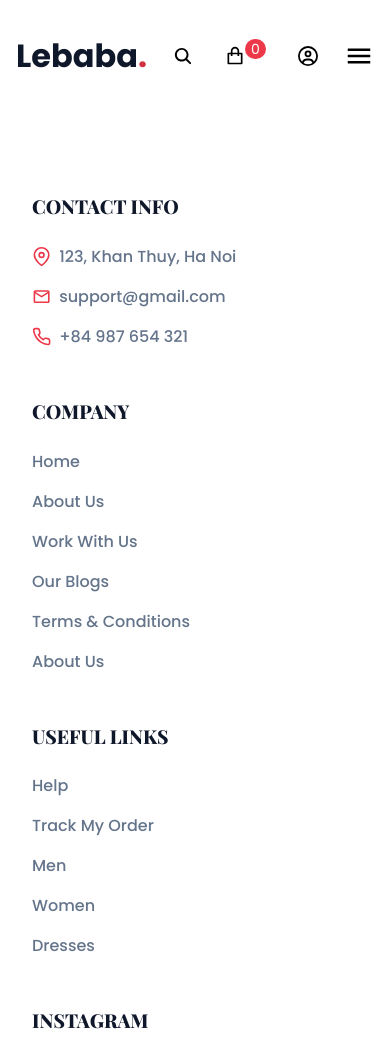
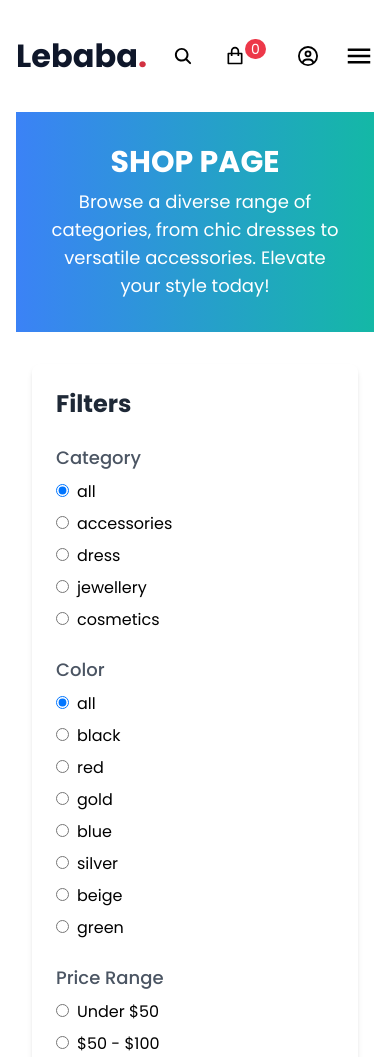
Before and after one commit to AshikurZaman01/Lebaba-Ecommerce-React-App, a React (Vite) app: page /shop in a window 390 px wide. Shown: the top 1057 px of the page. Built offline with nearby package versions, Linux system fonts and the light colour scheme.

Commit message:
add Filtering in the shop section

```diff
--- a/src/Components/Pages/SearchProducts/SearchProducts.jsx
+++ b/src/Components/Pages/SearchProducts/SearchProducts.jsx
@@ -3,62 +3,63 @@ import productsData from "../../../assets/data/products.json";
 import ProductCards from "../Shop/ProductCards/ProductCards";
 
 const SearchProducts = () => {
+
     const [searchQuery, setSearchQuery] = useState("");
-    const [filteredProducts, setFilteredProducts] = useState(productsData);  // Initialize with all products
+    const [filteredProducts, setFilteredProducts] = useState(productsData);
 
     useEffect(() => {
         if (searchQuery === "") {
-            setFilteredProducts(productsData); // Show all products if no search query
+            setFilteredProducts(productsData);
         } else {
             const filtered = productsData.filter(
                 (product) =>
                     product.name.toLowerCase().includes(searchQuery.toLowerCase()) ||
                     product.category.toLowerCase().includes(searchQuery.toLowerCase())
             );
-            setFilteredProducts(filtered); // Filtered products based on search
+            setFilteredProducts(filtered);
         }
-    }, [searchQuery]); // Runs whenever searchQuery changes
+    }, [searchQuery]);
 
     return (
         <>
-            {/* Section for heading and subheader */}
-            <section className="bg-gradient-to-r from-purple-400 via-pink-500 to-red-500 text-white py-12">
-                <div className="max-w-7xl mx-auto px-4 text-center">
-                    <h2 className="text-3xl font-extrabold capitalize">Search Products</h2>
-                    <p className="mt-4 text-lg max-w-2xl mx-auto">
-                        Browse a diverse range of categories, from chic dresses to versatile accessories. Elevate your style today!
+            <section className="bg-gradient-to-r from-purple-400 via-pink-500 to-red-500 text-white py-16">
+                <div className="max-w-7xl mx-auto px-6 text-center">
+                    <h2 className="text-4xl font-extrabold tracking-tight">Search Products</h2>
+                    <p className="mt-4 text-xl max-w-2xl mx-auto">
+                        Explore a wide variety of products across different categories. Find your perfect style today!
                     </p>
                 </div>
             </section>
 
-            {/* Section for search bar */}
-            <section className="bg-white py-12">
-                <div className="max-w-4xl mx-auto px-4">
+            {/* Search Section */}
+            <section className="bg-white py-16">
+                <div className="max-w-4xl mx-auto px-6">
                     <div className="flex flex-col md:flex-row justify-between items-center space-y-4 md:space-y-0">
                         <input
                             type="text"
-                            placeholder="Search For Products..."
+                            placeholder="Search for products..."
                             value={searchQuery}
                             onChange={(e) => setSearchQuery(e.target.value)}
-                            className="w-full md:w-3/4 p-3 rounded-xl shadow-lg border-2 border-gray-300 focus:outline-none focus:ring-2 focus:ring-indigo-500 transition-all duration-300"
+                            className="w-full md:w-3/4 p-4 rounded-xl shadow-md border-2 border-gray-300 focus:outline-none focus:ring-2 focus:ring-indigo-500 transition-all duration-300 placeholder:text-gray-500"
                         />
+
                         <button
-                            onClick={() => setSearchQuery(searchQuery)} // Trigger re-filter when search button is clicked
-                            className="w-full md:w-auto py-3 px-8 bg-indigo-600 text-white rounded-xl shadow-lg hover:bg-indigo-700 transition-all duration-300"
+                            onClick={() => setSearchQuery(searchQuery)}
+                            className="w-full md:w-auto py-4 px-8 bg-indigo-600 text-white rounded-xl shadow-md hover:bg-indigo-700 transition-all duration-300"
                         >
                             Search
                         </button>
                     </div>
+                </div>
+            </section>
 
-                    {/* Display filtered products */}
-
-                </div>
-
-                <div className="mt-20">
+            {/* Product Results Section */}
+            <section className="bg-gray-50 py-16">
+                <div className="max-w-7xl mx-auto px-6">
                     {filteredProducts.length > 0 ? (
                         <ProductCards productsData={filteredProducts} />
                     ) : (
-                        <p className="text-center text-gray-500 mt-4">No products found</p>
+                        <p className="text-center text-gray-500 mt-4 text-lg">No products found</p>
                     )}
                 </div>
             </section>
--- /dev/null
+++ b/src/Components/Pages/Shop/LeftSIde/LeftSIde.jsx
@@ -0,0 +1,77 @@
+const LeftSide = ({ filterProducts, filterState, setFilterState, clearFilters }) => {
+    return (
+        <div className="bg-white p-6 rounded-lg shadow-md w-full md:w-80 space-y-6">
+            <h3 className="text-2xl font-bold text-gray-800">Filters</h3>
+
+            {/* Category Filter */}
+            <div>
+                <h4 className="text-lg font-medium text-gray-600">Category</h4>
+                <div className="space-y-2 mt-2">
+                    {filterProducts?.categories?.map((category, index) => (
+                        <label key={index} className="block">
+                            <input
+                                type="radio"
+                                name="category"
+                                value={category}
+                                checked={filterState.categories === category}
+                                onChange={(e) => setFilterState({ ...filterState, categories: e.target.value })}
+                                className="mr-2"
+                            />
+                            {category}
+                        </label>
+                    ))}
+                </div>
+            </div>
+
+            {/* Color Filter */}
+            <div>
+                <h4 className="text-lg font-medium text-gray-600">Color</h4>
+                <div className="space-y-2 mt-2">
+                    {filterProducts?.colors?.map((color, index) => (
+                        <label key={index} className="block">
+                            <input
+                                type="radio"
+                                name="color"
+                                value={color}
+                                checked={filterState.colors === color}
+                                onChange={(e) => setFilterState({ ...filterState, colors: e.target.value })}
+                                className="mr-2"
+                            />
+                            {color}
+                        </label>
+                    ))}
+                </div>
+            </div>
+
+            {/* Price Range Filter */}
+            <div>
+                <h4 className="text-lg font-medium text-gray-600">Price Range</h4>
+                <div className="space-y-2 mt-2">
+                    {filterProducts?.priceRange?.map((range, index) => (
+                        <label key={index} className="block">
+                            <input
+                                type="radio"
+                                name="priceRange"
+                                value={`${range.min}-${range.max}`}
+                                checked={filterState.priceRange === `${range.min}-${range.max}`}
+                                onChange={(e) => setFilterState({ ...filterState, priceRange: e.target.value })}
+                                className="mr-2"
+                            />
+                            {range.label}
+                        </label>
+                    ))}
+                </div>
+            </div>
+
+            {/* Clear Filters Button */}
+            <button
+                onClick={clearFilters}
+                className="w-full py-2 bg-gray-800 text-white rounded-lg hover:bg-gray-700 transition duration-300"
+            >
+                Clear Filters
+            </button>
+        </div>
+    );
+};
+
+export default LeftSide;
--- /dev/null
+++ b/src/Components/Pages/Shop/RightSide/RightSide.jsx
@@ -0,0 +1,8 @@
+
+const RightSide = () => {
+    return (
+        <div>RightSide</div>
+    )
+}
+
+export default RightSide
--- a/src/Components/Pages/Shop/Shop.jsx
+++ b/src/Components/Pages/Shop/Shop.jsx
@@ -1,11 +1,89 @@
+import { useEffect, useState } from "react";
+import productsData from "../../../assets/data/products.json";
+import ProductCards from "./ProductCards/ProductCards";
+import LeftSide from "./LeftSide/LeftSide";
 
+const filterProducts = {
+    categories: ['all', 'accessories', 'dress', 'jewellery', 'cosmetics'],
+    colors: ['all', 'black', 'red', 'gold', 'blue', 'silver', 'beige', 'green'],
+    priceRange: [
+        { label: 'Under $50', min: 0, max: 50 },
+        { label: '$50 - $100', min: 50, max: 100 },
+        { label: '$100 - $200', min: 100, max: 200 },
+        { label: '$200 and above', min: 200, max: Infinity },
+    ]
+};
 
 const Shop = () => {
+    const [products, setProducts] = useState(productsData);
+    const [filterState, setFilterState] = useState({
+        categories: 'all',
+        colors: 'all',
+        priceRange: ''
+    });
+
+    const applyFilters = () => {
+        let filteredProducts = [...productsData]; // Start with the full dataset
+
+        // Filter by category
+        if (filterState.categories && filterState.categories !== 'all') {
+            filteredProducts = filteredProducts.filter(product => product.category === filterState.categories);
+        }
+
+        // Filter by color (fixing color filtering to handle a string)
+        if (filterState.colors && filterState.colors !== 'all') {
+            filteredProducts = filteredProducts.filter(product => product.color === filterState.colors); // Compare color as a string
+        }
+
+        // Filter by price range
+        if (filterState.priceRange && filterState.priceRange !== '') {
+            const range = filterState.priceRange.split('-').map(Number);
+            const min = range[0];
+            const max = range[1] || Infinity;
+            filteredProducts = filteredProducts.filter(product => product.price >= min && product.price <= max);
+        }
+
+        setProducts(filteredProducts);
+    };
+
+    useEffect(() => {
+        applyFilters();
+    }, [filterState]);
+
+    const clearFilters = () => {
+        setFilterState({
+            categories: 'all',
+            colors: 'all',
+            priceRange: ''
+        });
+    };
+
     return (
-        <div>
+        <>
+            <section className="bg-gradient-to-r from-blue-500 to-teal-500 text-white p-8 text-center">
+                <h2 className="text-3xl font-bold uppercase mb-2">Shop Page</h2>
+                <p className="text-lg">Browse a diverse range of categories, from chic dresses to versatile accessories. Elevate your style today!</p>
+            </section>
 
-        </div>
-    )
-}
+            <section className="container mx-auto my-8 px-4">
+                <div className="flex flex-col md:flex-row gap-8">
+                    {/* Left Side Filters */}
+                    <LeftSide
+                        filterProducts={filterProducts}
+                        filterState={filterState}
+                        setFilterState={setFilterState}
+                        clearFilters={clearFilters}
+                    />
 
-export default Shop
+                    {/* Right Side Products */}
+                    <div className="flex-1">
+                        <h3 className="text-xl font-medium mb-4 text-gray-700">Products Available: {products.length}</h3>
+                        <ProductCards productsData={products} />
+                    </div>
+                </div>
+            </section>
+        </>
+    );
+};
+
+export default Shop;
```
